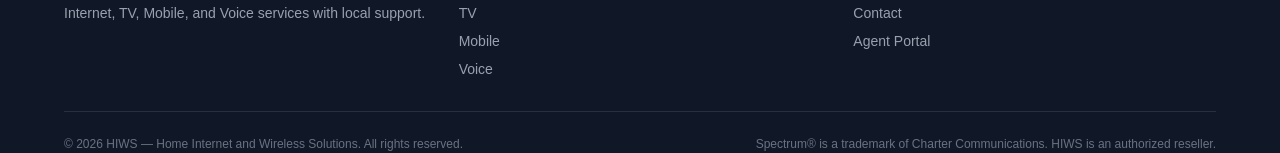
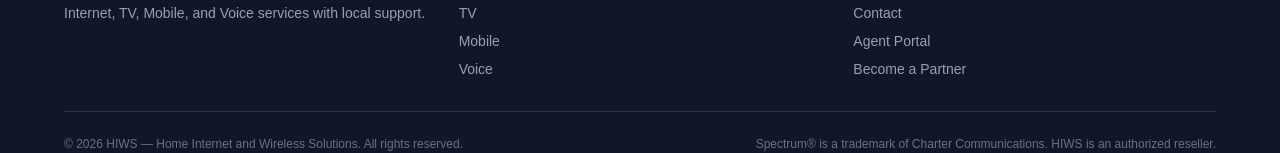
Before and after one commit to mcgillesdorce/spectrumretailer, a Next.js app: page / in a window 1280 px wide. Shown: the part 3600-3753 px from the top of the page. Built offline with nearby package versions, Linux system fonts and the light colour scheme.

Commit message:
Add Become a Partner link to footer

```diff
--- a/components/Footer.tsx
+++ b/components/Footer.tsx
@@ -67,6 +67,11 @@
                   Agent Portal
                 </Link>
               </li>
+              <li>
+                <Link href="/become-a-partner" className="hover:text-white transition-colors">
+                  Become a Partner
+                </Link>
+              </li>
             </ul>
           </div>
         </div>
```
